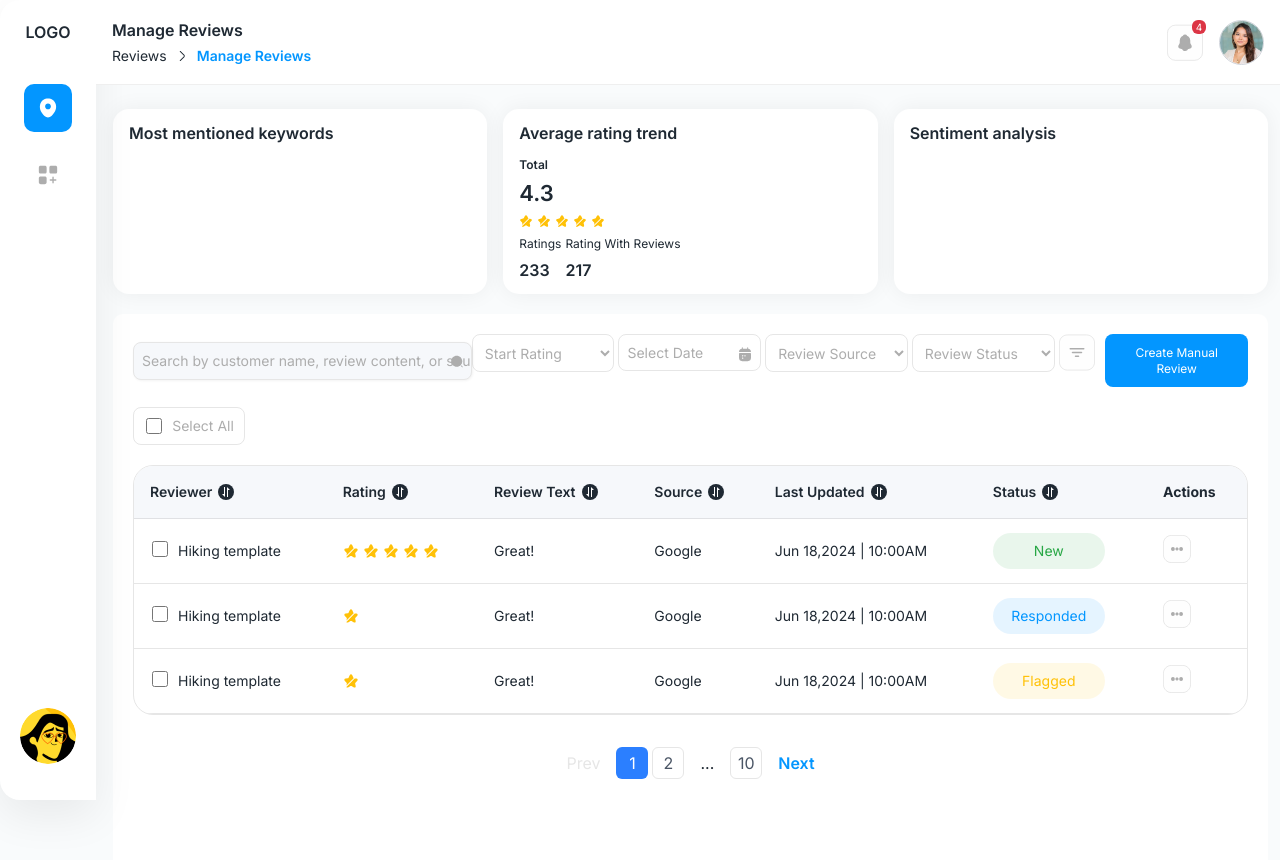
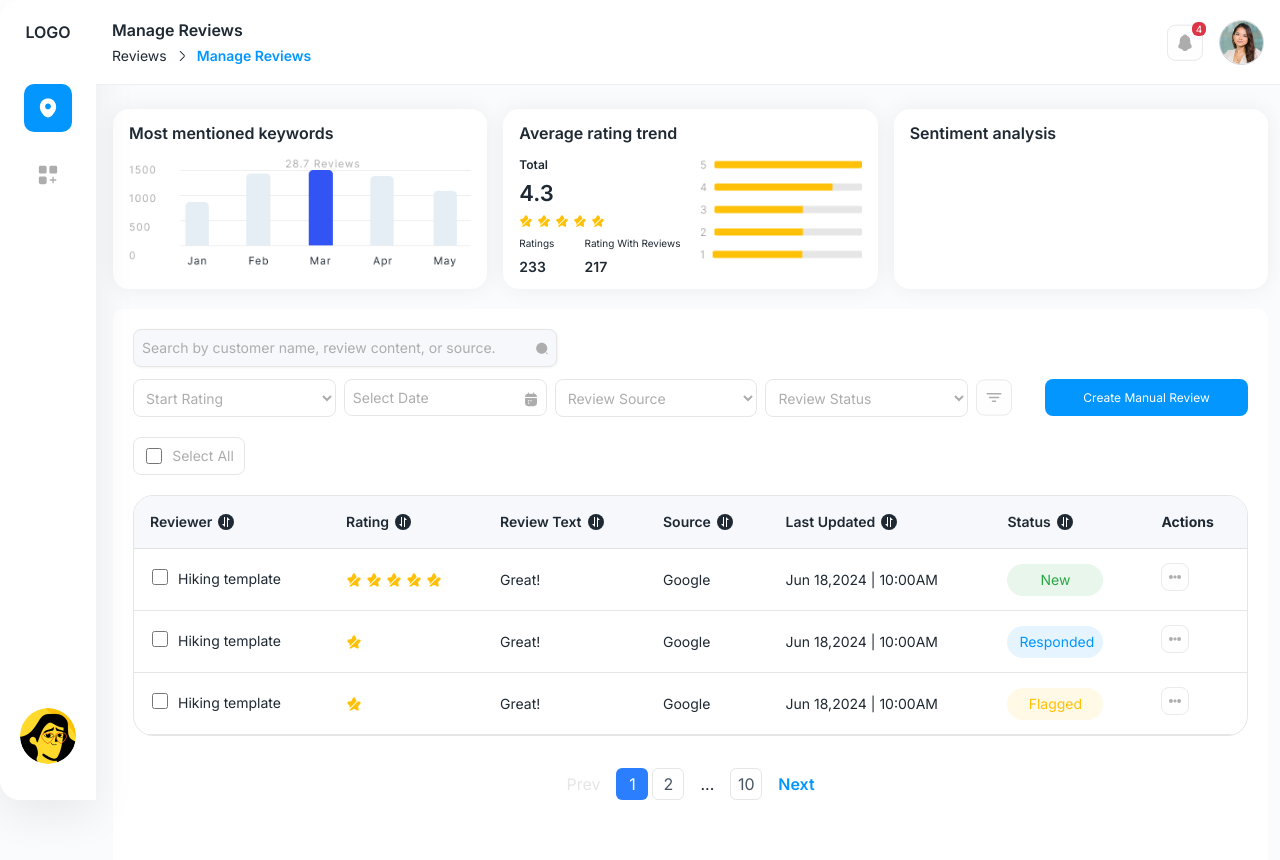
Before and after one commit to sumithub/rs-web-develop, a Next.js app: page /review in a window 1280 px wide. Shown: the top 860 px of the page. Built offline with nearby package versions, Linux system fonts and the light colour scheme.

Commit message:
Responsive fixes

```diff
--- a/src/app/components/Header.js
+++ b/src/app/components/Header.js
@@ -14,7 +14,7 @@ export default function Header() {
 
             <div className="flex items-center gap-4">
                 <div className="relative">
-                    <span className="absolute z-20 -right-1/12 text-xs -top-1/12 bg-[#DC3545] text-white h-3.5 w-3.5 flex items-center justify-center p-1 rounded-md">
+                    <span className="absolute z-20 -right-1/12 text-xs -top-1/28 bg-text2 text-white h-3.5 w-3.5 flex items-center justify-center p-1 rounded-md">
                         <span className="text-[10px]">4</span>
                     </span>
                     <Image src="/images/notification.svg" alt="message" height={36} width={36} unoptimized={true} />
--- a/src/app/components/Status.js
+++ b/src/app/components/Status.js
@@ -15,6 +15,6 @@ export default function Status({ status }) {
     }
 
     return <div>
-        <button className={`${bgClass} rounded-4xl py-2 px-3 text-sm text-center cursor-pointer disabled:pointer-events-none w-28`}>{status}</button>
+        <button className={`${bgClass} rounded-4xl py-1.5 px-3 text-sm text-center disabled:pointer-events-none w-24`}>{status}</button>
     </div>
 }
--- a/src/app/components/form/Checkbox.js
+++ b/src/app/components/form/Checkbox.js
@@ -1,10 +1,10 @@
 "use client"
 export default function Checkbox({ label, name, checked, onChange }) {
     return <div>
-        <div className="">
+        <div>
             <div>
-                <label className="text-base text-text-primary">{label}</label>
-                <div className="text-base text-text-primary font-bold">{name}</div>
+                <label className="text-base text-secondary">{label}</label>
+                <div className="text-base text-secondary font-bold">{name}</div>
             </div>
             <input type="checkbox" className="h-4 w-5 ml-auto"
                 onChange={() => { onChange(!checked) }}
--- a/src/app/components/form/Search.js
+++ b/src/app/components/form/Search.js
@@ -23,7 +23,7 @@ export default function Search({ mainClass = "", selected, onRemove, hideSearchT
         }
         // eslint-disable-next-line react-hooks/exhaustive-deps
     }, []);
-    return <div className="w-[30%] xl:w-[32%]" ref={ref}>
+    return <div className="2xl:w-[32%] w-[38%]" ref={ref}>
         <div className="relative w-full!">
             {selected ? <div className="bg-light-bg h-8 line-clamp-1 rounded py-1 px-2 w-full text-base focus-visible:outline-none">
                 {selected?.name}
--- a/src/app/review/page.js
+++ b/src/app/review/page.js
@@ -12,6 +12,7 @@ import Dropdown from "../components/DropDown";
 import DatePicker from "../components/form/DatePicker";
 import Loading from "../components/Loading"
 import Pagination from "../components/Pagination"
+
 export default function Review() {
     const [rating, setRating] = useState("")
     const [reviewSource, setReviewSource] = useState("")
@@ -19,7 +20,6 @@ export default function Review() {
     const [date, setDate] = useState("")
     const [list, setList] = useState([])
     const [loading, setLoading] = useState(true)
-
     const [search, setSearch] = useState("")
 
     return <div >
@@ -30,7 +30,7 @@ export default function Review() {
                 <div className="bg-white rounded-2xl shadow-[0px_0px_22px_0px_#0000000F] py-3 px-4">
                     <div>
                         <div className="text-secondary text-base font-semibold mb-3">Most mentioned keywords</div>
-                        {/* <Image src="/images/graph.png" alt="graph" height={127} width={394} className="w-full" /> */}
+                        <Image src="/images/graph.png" alt="graph" height={127} width={394} className="w-full" />
                     </div>
                 </div>
 
@@ -43,24 +43,25 @@ export default function Review() {
                                 <div className="text-[22px] font-semibold my-1">4.3</div>
                                 <div className="flex items-center gap-1">
                                     <Image src="/images/star.svg" alt="star" height={14} width={14} unoptimized={true} />
-                                    <Image src="/images/star.svg" alt="star" height={14} width={14} unoptimized={true} />  <Image src="/images/star.svg" alt="star" height={14} width={14} unoptimized={true} />  <Image src="/images/star.svg" alt="star" height={14} width={14} unoptimized={true} />  <Image src="/images/star.svg" alt="star" height={14} width={14} unoptimized={true} />
+                                    <Image src="/images/star.svg" alt="star" height={14} width={14} unoptimized={true} />
+                                    <Image src="/images/star.svg" alt="star" height={14} width={14} unoptimized={true} />
+                                    <Image src="/images/star.svg" alt="star" height={14} width={14} unoptimized={true} />  <Image src="/images/star.svg" alt="star" height={14} width={14} unoptimized={true} />
                                 </div>
 
                                 <div className="flex items-center justify-between mt-2">
                                     <div>
-                                        <div className="text-xs mb-1.5">Ratings</div>
-                                        <div className="text-base font-semibold">233</div>
+                                        <div className="2xl:text-xs lg:text-[10px] mb-1.5">Ratings</div>
+                                        <div className="2xl:text-base text-sm font-semibold">233</div>
                                     </div>
                                     <div>
-                                        <div className="text-xs capitalize mb-1.5">Rating With Reviews</div>
-                                        <div className="text-base font-semibold">217</div>
+                                        <div className="2xl:text-xs lg:text-[10px] capitalize mb-1.5">Rating With Reviews</div>
+                                        <div className="2xl:text-base text-sm font-semibold">217</div>
                                     </div>
                                 </div>
+                            </div>
 
-                            </div>
-                            {/* <Image src="/images/graph1.png" alt="graph" height={117} width={180} /> */}
+                            <Image src="/images/graph1.png" alt="graph" height={117} width={180} />
                         </div>
-
                     </div>
                 </div>
 
@@ -72,7 +73,7 @@ export default function Review() {
             </div>
 
             <div className="bg-white min-h-[calc(100vh_-_85px)] rounded-[10px] mt-5 p-5">
-                <div className="flex justify-between items-center w-full">
+                <div className="2xl:flex lg:flex-wrap justify-between items-center w-full">
                     {/* <div className="relative w-[32%]">
                         <div className="w-full">
                             <input type="text" className="block md:py-2 pl-2 text-left w-full z-10 text-sm placeholder:text-text3 bg-dark border border-border2 rounded-lg focus-visible:outline-none shadow-[0.84px_0.84px_2.52px_0px_#0000000F]"
@@ -94,7 +95,7 @@ export default function Review() {
                             setSearch(s)
                         }}
                     />
-                    <div className="grid grid-cols-[1fr_1fr_1fr_1fr_0.3fr_1fr] items-start 2xl:gap-4 gap-1">
+                    <div className="grid grid-cols-[1fr_1fr_1fr_1fr_0.3fr_1fr] items-start 2xl:gap-3 xl:gap-2 lg:gap-2 2xl:mt-0 mt-3">
                         <Select
                             class_="mt-0!"
                             defaultOption="start rating"
@@ -175,7 +176,14 @@ export default function Review() {
                                             </div>
                                         </td>
                                         <td className="py-3 px-4">
+                                    <div className="flex items-center gap-1">
+
                                             <Image src="/images/star.svg" alt="rating" height={16} width={16} unoptimized={true} />
+                                               <Image src="/images/star.svg" alt="rating" height={16} width={16} unoptimized={true} />
+                                                  <Image src="/images/star.svg" alt="rating" height={16} width={16} unoptimized={true} />
+                                                     <Image src="/images/star.svg" alt="rating" height={16} width={16} unoptimized={true} />
+                                                        <Image src="/images/star.svg" alt="rating" height={16} width={16} unoptimized={true} />
+                                                        </div>
                                         </td>
                                         <td className="py-3 px-4">{e.review}</td>
                                         <td className="py-3 px-4">{e.source}</td>
```
Also changed, not shown: src/app/components/DropDown.js (+5 -10 lines).
